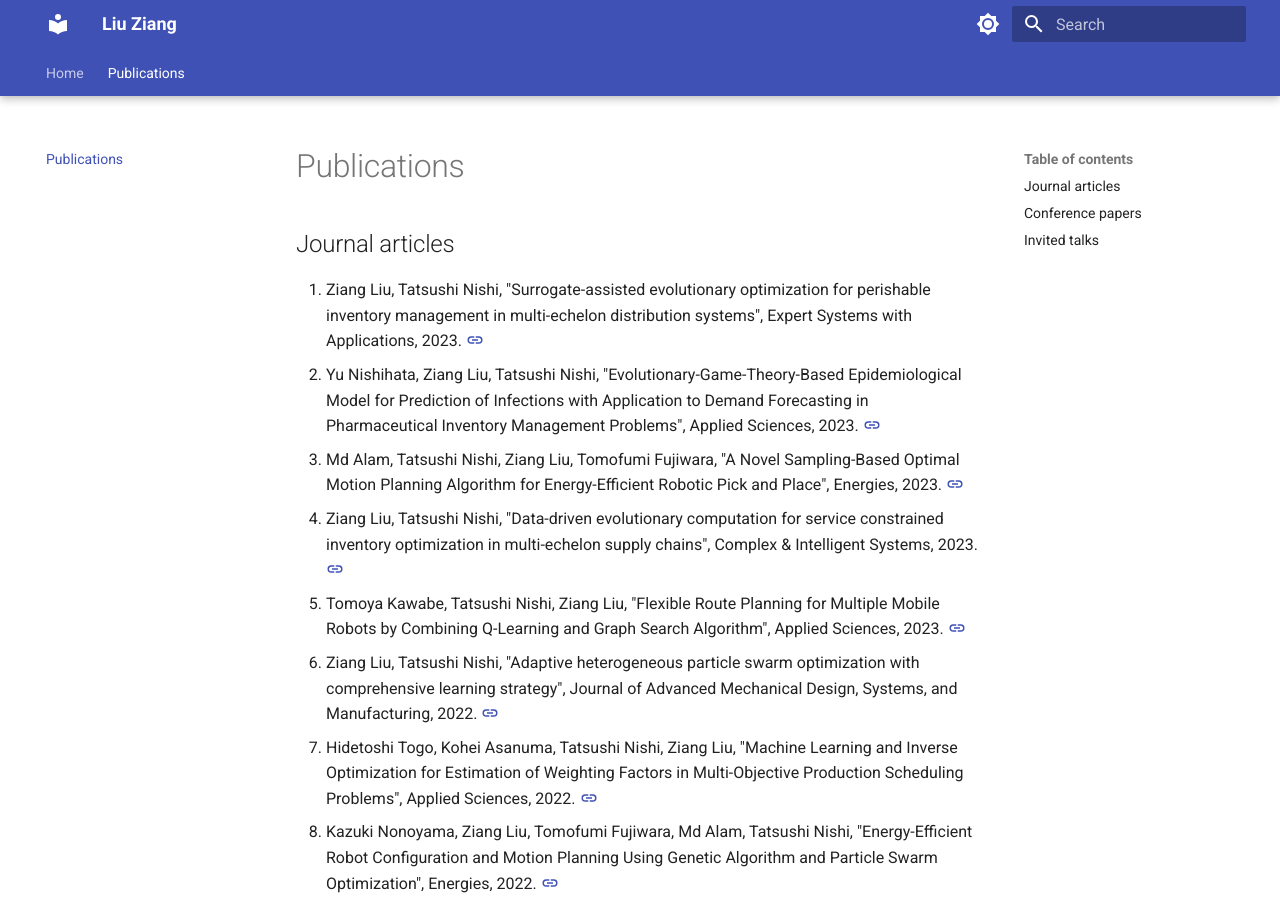
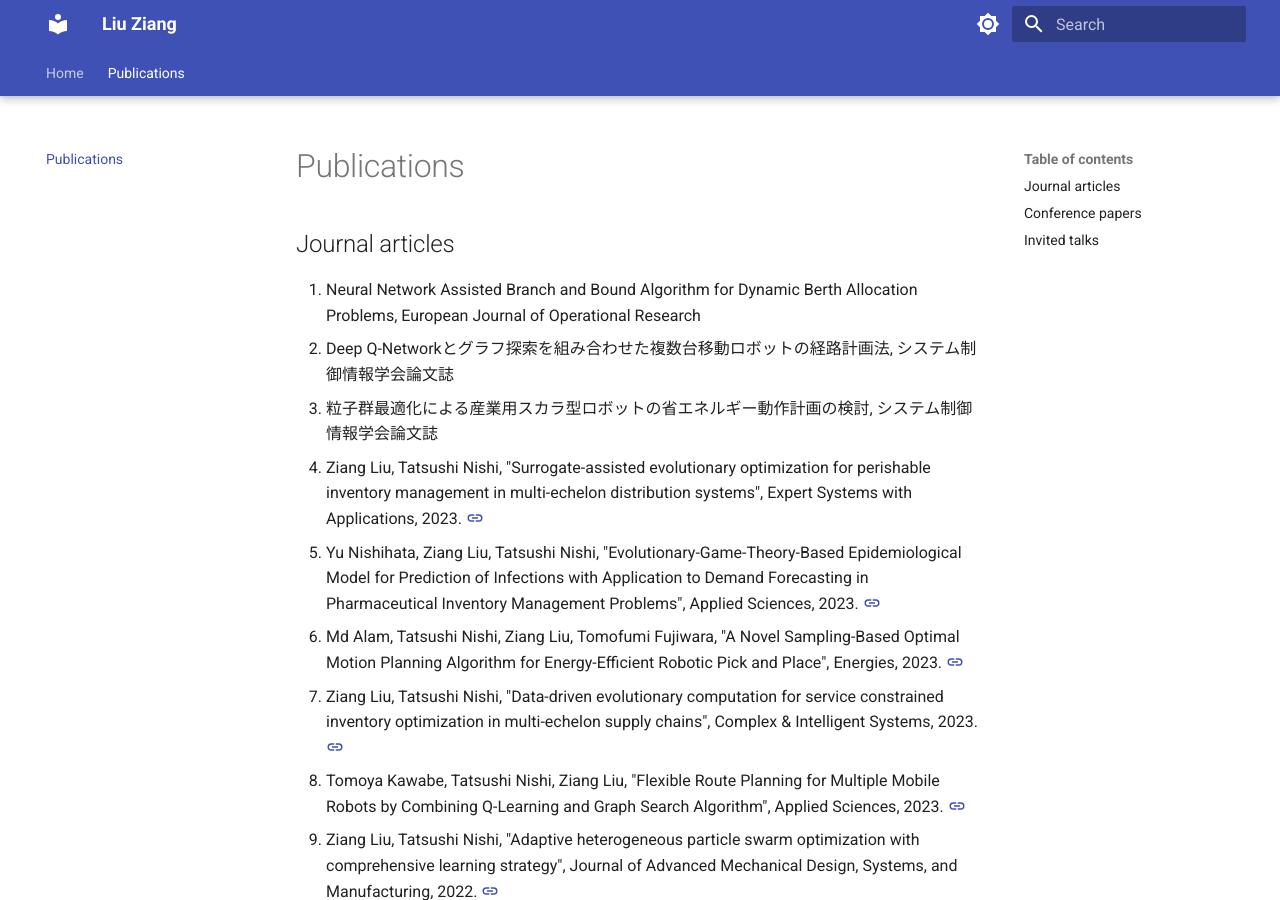
Before and after one commit to zi-ang-liu/zi-ang-liu.github.io, an MkDocs documentation site: the page built from docs/publications.md, in a window 1280 px wide and 900 px high. Built offline with MkDocs 1.6.1 and Material for MkDocs 9.7.7, drawn with Linux system fonts in a browser that asks for light colours.

Commit message:
Update publications.md

```diff
--- a/docs/publications.md
+++ b/docs/publications.md
@@ -2,25 +2,24 @@
 <!-- 1. AAI
 2. IJAT
 3. IJRR
-4. EJOR
 5. TASE
-6. Deep Q-Networkとグラフ探索を組み合わせた
-複数台移動ロボットの経路計画法
-粒子群最適化による産業用スカラ型ロボットの省エネルギー動作計画の検討
 ESWA-->
-7. Ziang Liu, Tatsushi Nishi, "Surrogate-assisted evolutionary optimization for perishable inventory management in multi-echelon distribution systems", Expert Systems with Applications, 2023. [:material-link:](https://doi.org/10.1016/j.eswa.2023.122179)
-8. Yu Nishihata, Ziang Liu, Tatsushi Nishi, "Evolutionary-Game-Theory-Based Epidemiological Model for Prediction of Infections with Application to Demand Forecasting in Pharmaceutical Inventory Management Problems", Applied Sciences, 2023. [:material-link:](https://doi.org/10.3390/app132011308)
-9. Md Alam, Tatsushi Nishi, Ziang Liu, Tomofumi Fujiwara, "A Novel Sampling-Based Optimal Motion Planning Algorithm for Energy-Efficient Robotic Pick and Place", Energies, 2023. [:material-link:](https://doi.org/10.3390/en16196910)
-10. Ziang Liu, Tatsushi Nishi, "Data-driven evolutionary computation for service constrained inventory optimization in multi-echelon supply chains", Complex & Intelligent Systems, 2023. [:material-link:](https://doi.org/10.1007/s40747-023-01179-0)
-11. Tomoya Kawabe, Tatsushi Nishi, Ziang Liu, "Flexible Route Planning for Multiple Mobile Robots by Combining Q-Learning and Graph Search Algorithm", Applied Sciences, 2023. [:material-link:](https://doi.org/10.3390/app13031879)
-12. Ziang Liu, Tatsushi Nishi, "Adaptive heterogeneous particle swarm optimization with comprehensive learning strategy", Journal of Advanced Mechanical Design, Systems, and Manufacturing, 2022. [:material-link:](https://doi.org/10.1299/jamdsm.2022jamdsm0035)
-13. Hidetoshi Togo, Kohei Asanuma, Tatsushi Nishi, Ziang Liu, "Machine Learning and Inverse Optimization for Estimation of Weighting Factors in Multi-Objective Production Scheduling Problems", Applied Sciences, 2022. [:material-link:](https://doi.org/10.3390/app12199472)
-14. Kazuki Nonoyama, Ziang Liu, Tomofumi Fujiwara, Md Alam, Tatsushi Nishi, "Energy-Efficient Robot Configuration and Motion Planning Using Genetic Algorithm and Particle Swarm Optimization", Energies, 2022. [:material-link:](https://doi.org/10.3390/en15062074)
-15. Ziang Liu, Tatsushi Nishi, "Strategy dynamics particle swarm optimizer", Information Sciences, 2022. [:material-link:](https://doi.org/10.1016/j.ins.2021.10.028)
-16. Ziang Liu, Tatsushi Nishi, "Multipopulation Ensemble Particle Swarm Optimizer for Engineering Design Problems", Mathematical Problems in Engineering, 2020. [:material-link:](https://doi.org/10.1155/2020/1450985)
-17. Tatsushi Nishi, Michiko Matsuda, Mao Hasegawa, Roghayyeh Alizadeh, Ziang Liu, Takuto Terunuma, "Automatic Construction of Virtual Supply Chain as Multi-Agent System Using Enterprise E-Catalogues", International Journal of Automation Technology, 2020. [:material-link:](https://doi.org/10.20965/ijat.2020.p0713)
-18. Ziang Liu, Tatsushi Nishi, "Analyzing just-in-time purchasing strategy in supply chains using an evolutionary game approach", Journal of Advanced Mechanical Design, Systems, and Manufacturing, 2020. [:material-link:](https://doi.org/10.1299/jamdsm.2020jamdsm0070)
-19. Ziang Liu, Tatsushi Nishi, "Government Regulations on Closed-Loop Supply Chain with Evolutionarily Stable Strategy", Sustainability, 2019. [:material-link:](https://doi.org/10.3390/su11185030)
+4. Neural Network Assisted Branch and Bound Algorithm for Dynamic Berth Allocation Problems, European Journal of Operational Research
+6. Deep Q-Networkとグラフ探索を組み合わせた複数台移動ロボットの経路計画法, システム制御情報学会論文誌
+7. 粒子群最適化による産業用スカラ型ロボットの省エネルギー動作計画の検討, システム制御情報学会論文誌
+8. Ziang Liu, Tatsushi Nishi, "Surrogate-assisted evolutionary optimization for perishable inventory management in multi-echelon distribution systems", Expert Systems with Applications, 2023. [:material-link:](https://doi.org/10.1016/j.eswa.2023.122179)
+9. Yu Nishihata, Ziang Liu, Tatsushi Nishi, "Evolutionary-Game-Theory-Based Epidemiological Model for Prediction of Infections with Application to Demand Forecasting in Pharmaceutical Inventory Management Problems", Applied Sciences, 2023. [:material-link:](https://doi.org/10.3390/app132011308)
+10. Md Alam, Tatsushi Nishi, Ziang Liu, Tomofumi Fujiwara, "A Novel Sampling-Based Optimal Motion Planning Algorithm for Energy-Efficient Robotic Pick and Place", Energies, 2023. [:material-link:](https://doi.org/10.3390/en16196910)
+11. Ziang Liu, Tatsushi Nishi, "Data-driven evolutionary computation for service constrained inventory optimization in multi-echelon supply chains", Complex & Intelligent Systems, 2023. [:material-link:](https://doi.org/10.1007/s40747-023-01179-0)
+12. Tomoya Kawabe, Tatsushi Nishi, Ziang Liu, "Flexible Route Planning for Multiple Mobile Robots by Combining Q-Learning and Graph Search Algorithm", Applied Sciences, 2023. [:material-link:](https://doi.org/10.3390/app13031879)
+13. Ziang Liu, Tatsushi Nishi, "Adaptive heterogeneous particle swarm optimization with comprehensive learning strategy", Journal of Advanced Mechanical Design, Systems, and Manufacturing, 2022. [:material-link:](https://doi.org/10.1299/jamdsm.2022jamdsm0035)
+14. Hidetoshi Togo, Kohei Asanuma, Tatsushi Nishi, Ziang Liu, "Machine Learning and Inverse Optimization for Estimation of Weighting Factors in Multi-Objective Production Scheduling Problems", Applied Sciences, 2022. [:material-link:](https://doi.org/10.3390/app12199472)
+15. Kazuki Nonoyama, Ziang Liu, Tomofumi Fujiwara, Md Alam, Tatsushi Nishi, "Energy-Efficient Robot Configuration and Motion Planning Using Genetic Algorithm and Particle Swarm Optimization", Energies, 2022. [:material-link:](https://doi.org/10.3390/en15062074)
+16. Ziang Liu, Tatsushi Nishi, "Strategy dynamics particle swarm optimizer", Information Sciences, 2022. [:material-link:](https://doi.org/10.1016/j.ins.2021.10.028)
+17. Ziang Liu, Tatsushi Nishi, "Multipopulation Ensemble Particle Swarm Optimizer for Engineering Design Problems", Mathematical Problems in Engineering, 2020. [:material-link:](https://doi.org/10.1155/2020/1450985)
+18. Tatsushi Nishi, Michiko Matsuda, Mao Hasegawa, Roghayyeh Alizadeh, Ziang Liu, Takuto Terunuma, "Automatic Construction of Virtual Supply Chain as Multi-Agent System Using Enterprise E-Catalogues", International Journal of Automation Technology, 2020. [:material-link:](https://doi.org/10.20965/ijat.2020.p0713)
+19. Ziang Liu, Tatsushi Nishi, "Analyzing just-in-time purchasing strategy in supply chains using an evolutionary game approach", Journal of Advanced Mechanical Design, Systems, and Manufacturing, 2020. [:material-link:](https://doi.org/10.1299/jamdsm.2020jamdsm0070)
+20. Ziang Liu, Tatsushi Nishi, "Government Regulations on Closed-Loop Supply Chain with Evolutionarily Stable Strategy", Sustainability, 2019. [:material-link:](https://doi.org/10.3390/su11185030)
 
 ## Conference papers
 <!-- CEC  CASE -->
```
